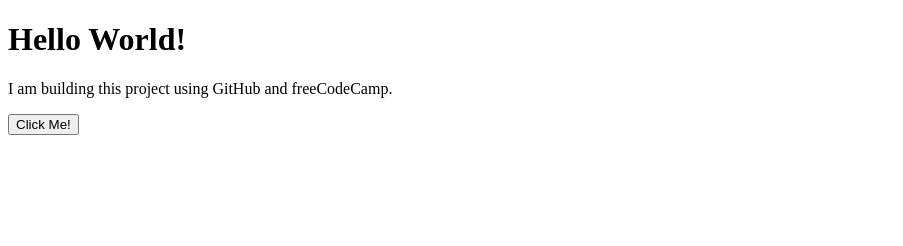
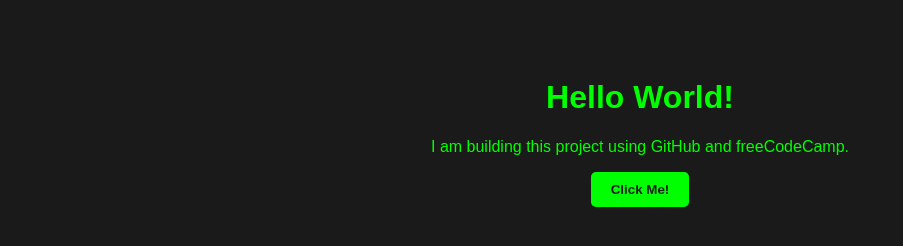
Before and after one commit to bosirebrian454-source/my-first-webpage, a plain HTML site: page index.html in a window 1280 px wide. Shown: the whole page, without its empty margins (0-903 px from the left). Drawn offline with Linux system fonts and the light colour scheme.

Commit message:
Added styling
Added CSS styles for body and button elements.

```diff
--- a/index.html
+++ b/index.html
@@ -2,6 +2,27 @@
 <html>
 <head>
     <title>My First Project</title>
+    <style>
+      body {
+        background-color: #1a1a1a; /* Dark gray background */
+        color: #00ff00;            /* Neon green text */
+        font-family: sans-serif;
+        text-align: center;
+        padding-top: 50px;
+      }
+      button {
+        background-color: #00ff00;
+        color: #1a1a1a;
+        padding: 10px 20px;
+        border-radius: 5px;
+        font-weight: bold;
+        cursor: pointer;
+        border: none;
+      }
+      button:hover {
+        background-color: #ffffff;
+      }
+    </style>
 </head>
 <body>
     <h1>Hello World!</h1>
```
